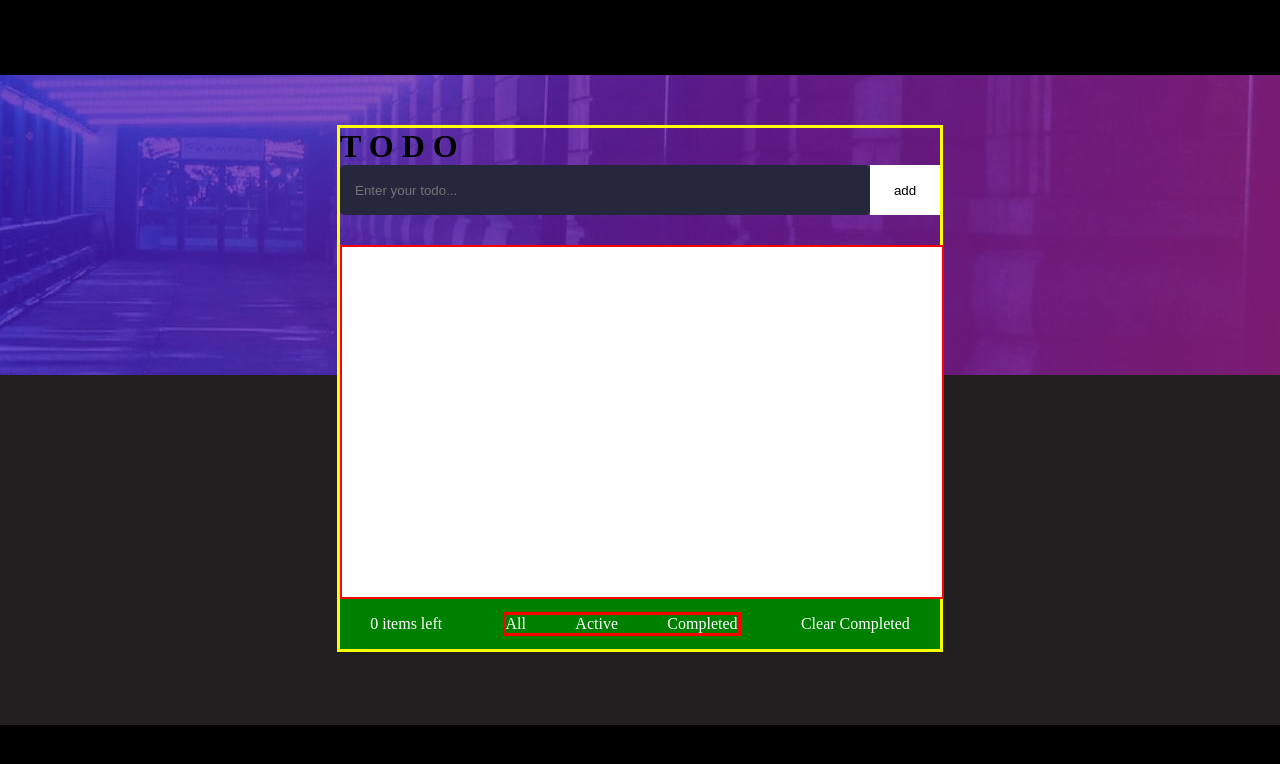
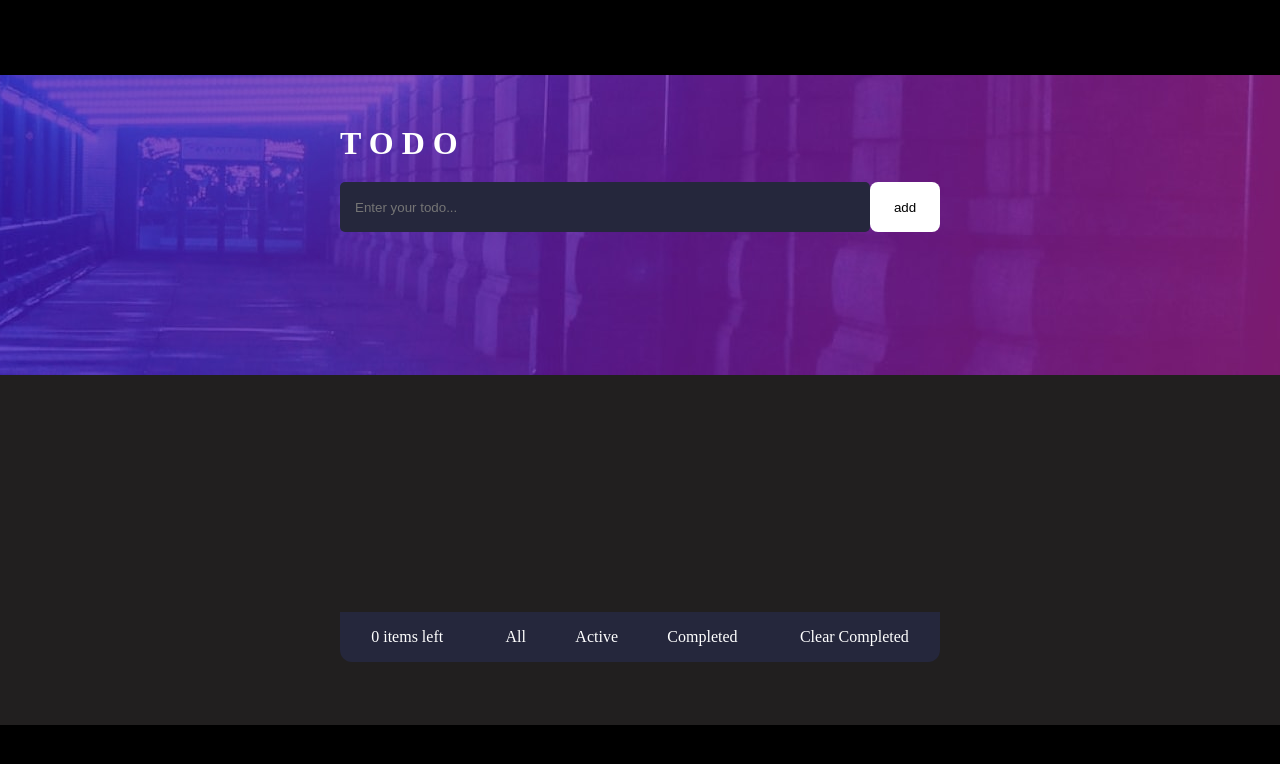
Before and after one commit to deepaksingh8174/todo---react, a React (Vite) app: page / in a window 1280 px wide. Shown: the top 764 px of the page. Built offline with nearby package versions, Linux system fonts and the light colour scheme.

Commit message:
added design

```diff
--- a/src/App.css
+++ b/src/App.css
@@ -13,20 +13,12 @@
 
 .content {
   width: 600px;
-  border: 3px solid yellow;
+  /* border: 3px solid yellow; */
   margin-top: 50px;
 }
 
 h1 {
   letter-spacing: 8px;
+  margin-bottom: 20px;
+  color: white;
 }
-
-
-
-
-.todo {
-  height: 350px;
-  width: 100%;
-  background-color: white;
-  border: 2px solid red;
-}
--- a/src/Component/Footer/Footer.css
+++ b/src/Component/Footer/Footer.css
@@ -1,18 +1,21 @@
 .footer {
     height: 50px;
     width: 100%;
-    background-color: green;
+    background-color: #25273c;
     display: flex;
     justify-content: space-around;
     align-items: center;
+    border-bottom-left-radius: 12px;
+    border-bottom-right-radius: 12px;
   }
 
   .middle-footer {
     display: flex;
     justify-content: space-between;
     width: 232px;
-    border: 3px solid red;
+    /* border: 3px solid red; */
     align-items: center;
+
   }
 
   .todo-status:hover {
--- a/src/Component/InputAndAdd/Input.css
+++ b/src/Component/InputAndAdd/Input.css
@@ -6,7 +6,6 @@
 
 input {
     border-style: none;
-    /* width: calc(100% - 15px - 70px); */
     background-color: #25273c;
     color: white;
     border-radius: 5px;
@@ -23,7 +22,7 @@ input {
     width: 70px;
     background-color: white;
     border: 0.5px solid rgba(255, 255, 255, 0.2);
-    border-radius: 0px;
+    border-radius: 8px;
     padding: 0px;
     margin: 0px;
   }
--- a/src/Component/ToDoList/ToDoList.css
+++ b/src/Component/ToDoList/ToDoList.css
@@ -1,8 +1,10 @@
 .todo {
+    border-top-left-radius: 12px;
+    border-top-right-radius: 12px;
     height: 350px;
     width: 100%;
-    background-color: white;
-    border: 2px solid red;
+    /* background-color: #25273c; */
+    /* border: 2px solid red; */
     display: flex;
     overflow: auto;
     gap: 0px;
--- a/src/Component/ToDoList/ToDoList.jsx
+++ b/src/Component/ToDoList/ToDoList.jsx
@@ -39,12 +39,15 @@ function ToDoList(props) {
 
     function  markCompleted(id) {
       const todo = props.ToDoList.map((val) => val.id == id? {...val , isCompleted : !val.isCompleted}: val)
-      console.log(props.ToDoList)
-      console.log(id)
-      console.log(todo)
       localStorage.setItem('todo' , JSON.stringify(todo))
       props.setToDoList(todo)
-      // props.setStatus('')
+    }
+
+
+    function  deleteToDo(id) {
+      const todo = props.ToDoList.filter((val) => val.id != id)
+      localStorage.setItem('todo', JSON.stringify(todo))
+      props.setToDoList(todo)
     }
 
 
@@ -63,7 +66,7 @@ function ToDoList(props) {
                  </button>
                  <p>{val.value} </p>
                  </div>
-                 {!val.isCompleted ? <img className = "cross-image" src = {crossIcon} alt="cross image" />: '' }
+                 {!val.isCompleted ? <img className = "cross-image" src = {crossIcon} alt="cross image" onClick={() => deleteToDo(val.id)} />: '' }
                  </li>
             })
         }
```
